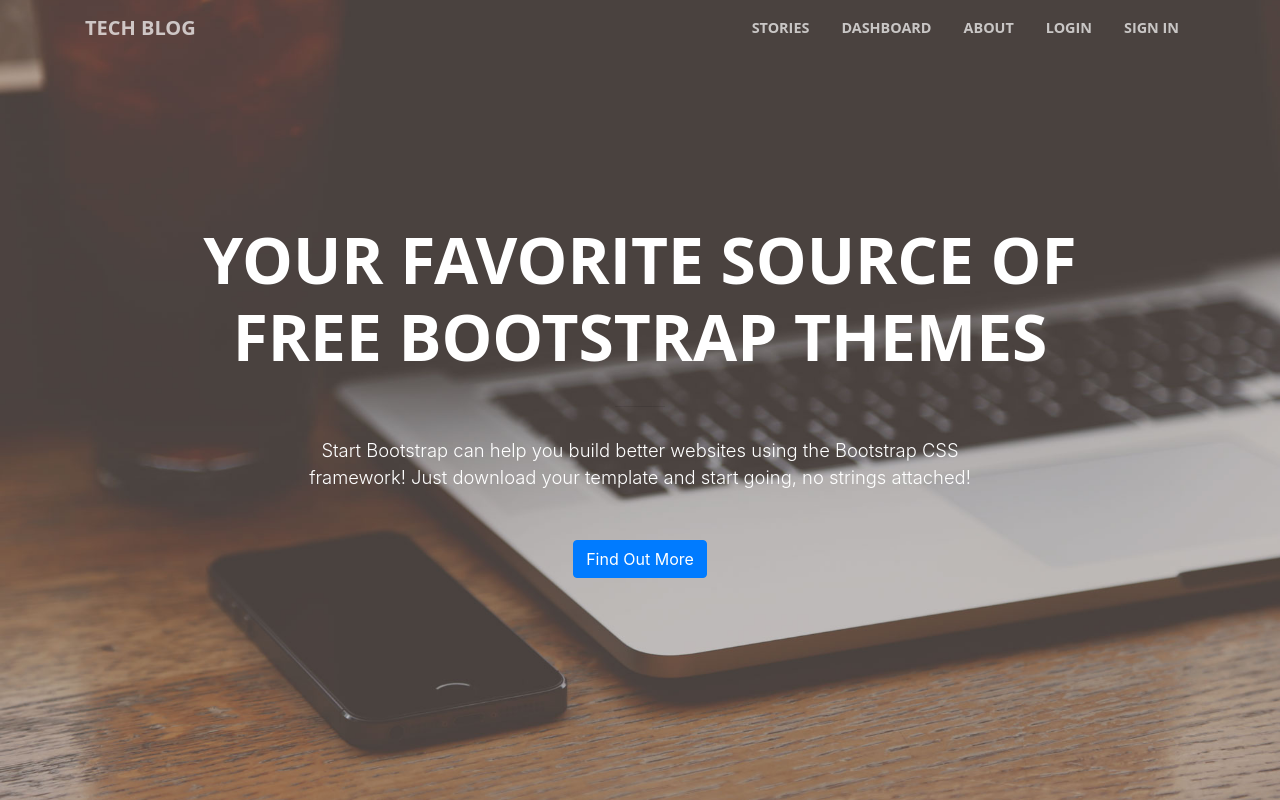
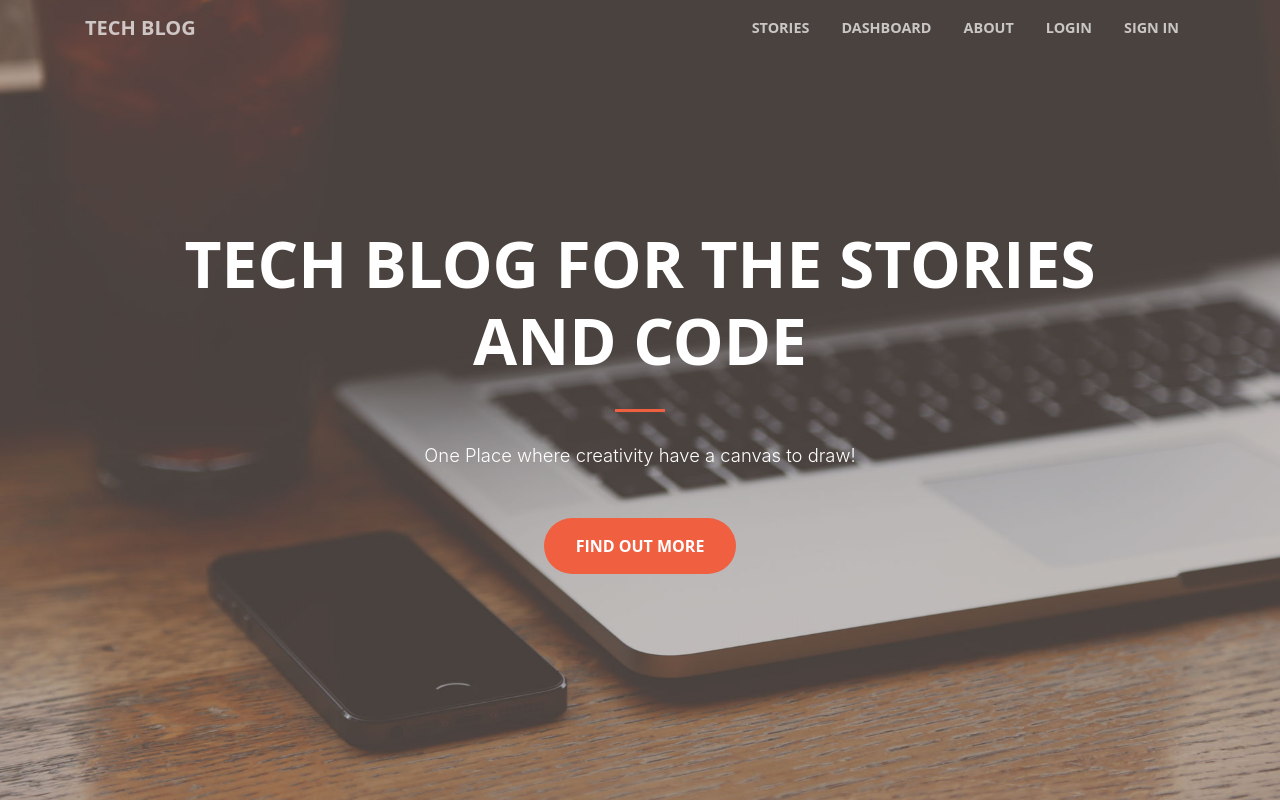
Before and after one commit to Zaky7/MeanBlog, an Angular app: page / in a window 1280 px wide. Built offline with nearby package versions, Linux system fonts and the light colour scheme.

Commit message:
Improved the header

```diff
--- a/src/app/header/header.component.css
+++ b/src/app/header/header.component.css
@@ -45,3 +45,37 @@
     font-size: 4rem;
   }
 }
+
+/* Button */
+.btn {
+  font-weight: 700;
+  text-transform: uppercase;
+  border: none;
+  border-radius: 300px;
+  font-family: 'Open Sans', 'Helvetica Neue', Arial, sans-serif;
+}
+
+.btn-xl {
+  padding: 1rem 2rem;
+}
+
+.btn-primary {
+  background-color: #F05F40;
+  border-color: #F05F40;
+}
+
+.btn-primary:hover, .btn-primary:focus, .btn-primary:active {
+  color: #fff;
+  background-color: #ee4b28 !important;
+}
+
+.btn-primary:active, .btn-primary:focus {
+  box-shadow: 0 0 0 0.2rem rgba(240, 95, 64, 0.5) !important;
+}
+
+/* hr */
+hr {
+  max-width: 50px;
+  border-width: 3px;
+  border-color: #F05F40;
+}
--- a/src/app/header/header.component.html
+++ b/src/app/header/header.component.html
@@ -3,12 +3,12 @@
     <div class="row">
       <div class="col-lg-10 mx-auto">
         <h1 class="text-uppercase">
-          <strong>Your Favorite Source of Free Bootstrap Themes</strong>
+          <strong>Tech Blog for the Stories and Code</strong>
         </h1>
         <hr>
       </div>
       <div class="col-lg-8 mx-auto">
-        <p class="text-faded mb-5">Start Bootstrap can help you build better websites using the Bootstrap CSS framework! Just download your template and start going, no strings attached!</p>
+        <p class="text-faded mb-5">One Place where creativity have a canvas to draw!</p>
         <a class="btn btn-primary btn-xl js-scroll-trigger" href="#about">Find Out More</a>
       </div>
     </div>
```
